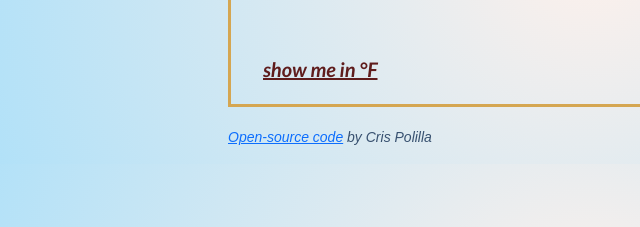
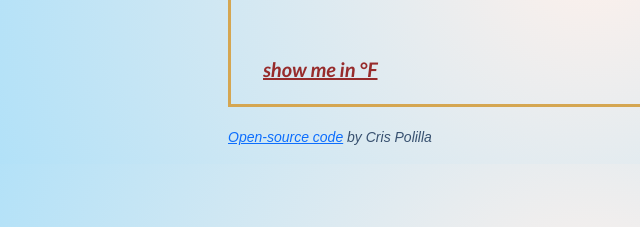
Before and after one commit to crispolilla/CrisPolilla_weather-app, a plain HTML site: page show-weather.html in a window 1280 px wide. In both pictures the pointer is over the link "show me in °F". Shown: the part 238-465 px from the top of the page, 49-689 px from the left. Drawn offline with nearby package versions, Linux system fonts and the light colour scheme; no server answers.

Commit message:
styling finetuning linkF

```diff
--- a/src/style.css
+++ b/src/style.css
@@ -132,3 +132,7 @@ li  {
   font-weight: bold;
   font-style: italic;
 }
+
+.more-info a:hover {
+  color:rgb(151, 43, 43);
+}
```
